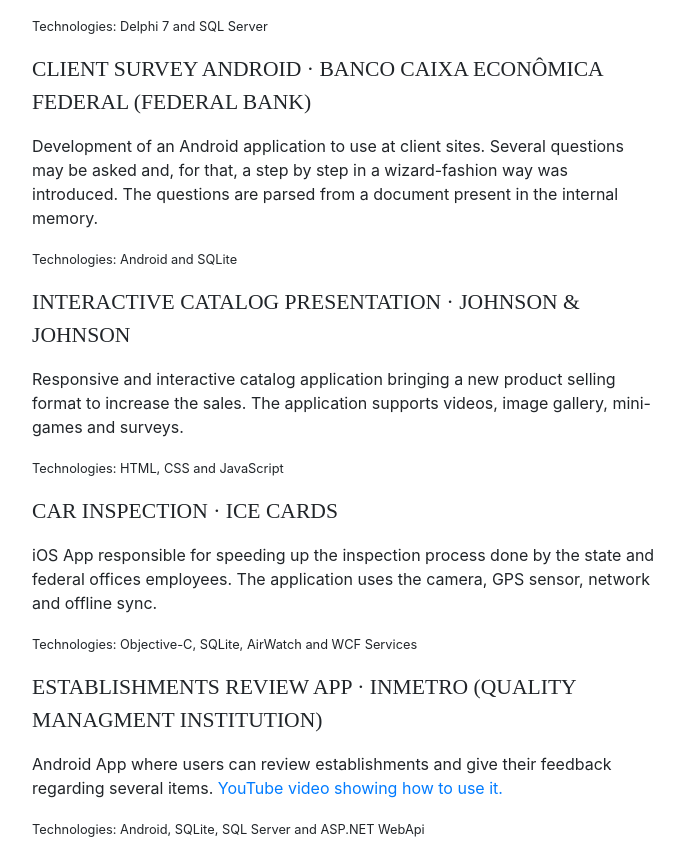
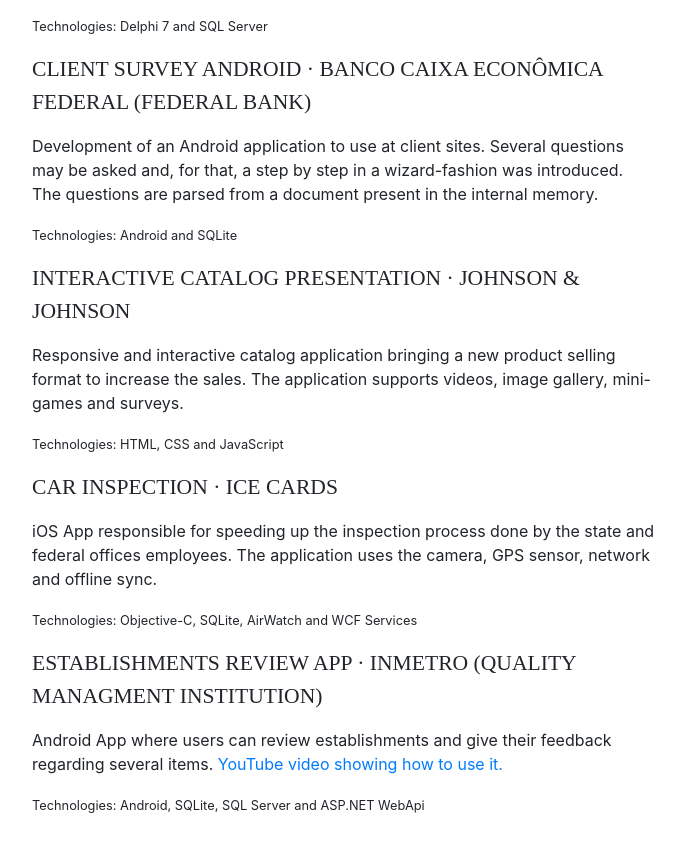
Before and after one commit to arielmoraes/arielmoraes.github.io, a website with bundled scripts: page index.html in a window 1280 px wide. Shown: the part 2802-3645 px from the top of the page, without its empty margins (288-972 px from the left). Built offline with nearby package versions, Linux system fonts and the light colour scheme; a web font is replaced by a local one.

Commit message:
Update index.html

```diff
--- a/index.html
+++ b/index.html
@@ -174,7 +174,7 @@
               <p><small>Technologies: Delphi 7 and SQL Server</small></p>
 
               <div class="subheading mb-3">Client Survey Android · Banco Caixa Econômica Federal (Federal Bank)</div>
-              <p>Development of an Android application to use at client sites. Several questions may be asked and, for that, a step by step in a wizard-fashion way was introduced. The questions are parsed from a document present in the internal memory.</p>
+              <p>Development of an Android application to use at client sites. Several questions may be asked and, for that, a step by step in a wizard-fashion was introduced. The questions are parsed from a document present in the internal memory.</p>
               <p><small>Technologies: Android and SQLite</small></p>
 
               <div class="subheading mb-3">Interactive Catalog Presentation · Johnson &amp; Johnson</div>
```
